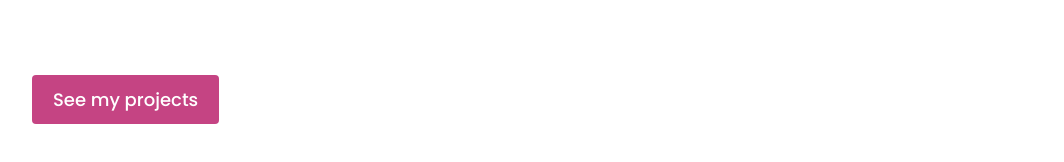
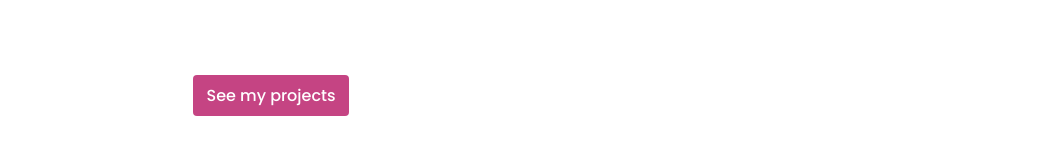
Before and after one commit to samanthabh/portfolio-project, a plain HTML site: page about.html in a window 1280 px wide. Shown: the part 392-554 px from the top of the page, without its empty margins (88-1152 px from the left). Drawn offline with nearby package versions, Linux system fonts and the light colour scheme.

Commit message:
Add button styles and center alignment for about section

```diff
--- a/styles/styles.css
+++ b/styles/styles.css
@@ -25,6 +25,16 @@ h1 {
     margin-top: 30px;
 }
 
+.btn {
+    display: inline-block;
+    text-align: center;
+    vertical-align: middle;
+    cursor: pointer;
+    padding: .375rem .75rem;
+    font-size: 1rem;
+    transition: color .15s ease-in-out,background-color .15s ease-in-out,border-color .15s ease-in-out,box-shadow .15s ease-in-out;
+}
+
 .btn:hover {
     box-shadow: 0 8px 16px 0 rgba(0,0,0,0.6);
 }
@@ -38,6 +48,10 @@ h1 {
     padding: 60px 20px;
 }
 
+.about-section {
+    text-align: center;
+}
+
 .about-section-content {
     margin: 30px;
 }
```
